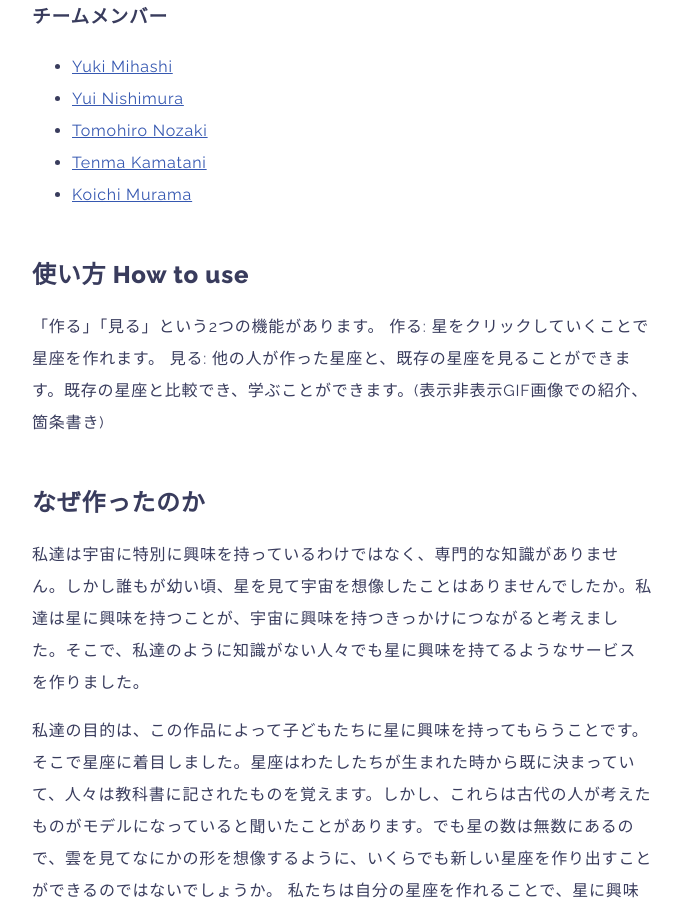
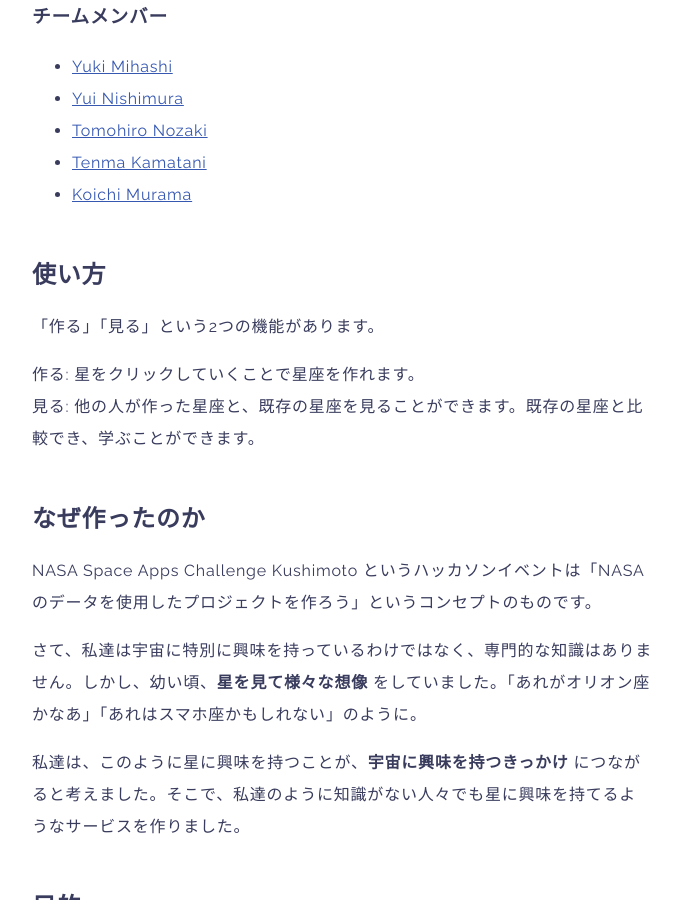
Before and after one commit to madoreenu/yuki384.github.io, a Jekyll site: the page built from _posts/works/2019-11-04-constellator.md, in a window 1280 px wide and 900 px high, scrolled down 1303 px. Shown: the whole window, without its empty margins (298-980 px from the left). Built offline with Jekyll 4.4.1, drawn with Linux system fonts in a browser that asks for light colours; nearby versions of some CDN libraries; some web fonts are replaced; some of the changed text lies outside the part shown.

Commit message:
コンステレーター記事編集

```diff
--- a/_posts/works/2019-11-04-constellator.md
+++ b/_posts/works/2019-11-04-constellator.md
@@ -27,24 +27,35 @@
 - [Tenma Kamatani](https://github.com/tenmakamatani)
 - [Koichi Murama](https://twitter.com/koichi72love)
 
-## 使い方 How to use
+## 使い方
 「作る」「見る」という2つの機能があります。
+
 作る: 星をクリックしていくことで星座を作れます。
-見る: 他の人が作った星座と、既存の星座を見ることができます。既存の星座と比較でき、学ぶことができます。(表示非表示GIF画像での紹介、箇条書き)
+見る: 他の人が作った星座と、既存の星座を見ることができます。既存の星座と比較でき、学ぶことができます。
 
 ## なぜ作ったのか
-私達は宇宙に特別に興味を持っているわけではなく、専門的な知識がありません。しかし誰もが幼い頃、星を見て宇宙を想像したことはありませんでしたか。私達は星に興味を持つことが、宇宙に興味を持つきっかけにつながると考えました。そこで、私達のように知識がない人々でも星に興味を持てるようなサービスを作りました。
+NASA Space Apps Challenge Kushimoto というハッカソンイベントは「NASAのデータを使用したプロジェクトを作ろう」というコンセプトのものです。
 
-私達の目的は、この作品によって子どもたちに星に興味を持ってもらうことです。そこで星座に着目しました。星座はわたしたちが生まれた時から既に決まっていて、人々は教科書に記されたものを覚えます。しかし、これらは古代の人が考えたものがモデルになっていると聞いたことがあります。でも星の数は無数にあるので、雲を見てなにかの形を想像するように、いくらでも新しい星座を作り出すことができるのではないでしょうか。
-私たちは自分の星座を作れることで、星に興味をもってもらえるきっかけになると考えました。また自分で考えた星座を見つける楽しさから宇宙にも興味を持ってもらえるのではないかと考えました。
-さらに作った星座を誰でも閲覧できることで、刺激になり、より使ってもらえるのではないかと考えました。
+さて、私達は宇宙に特別に興味を持っているわけではなく、専門的な知識はありません。しかし、幼い頃、**星を見て様々な想像** をしていました。「あれがオリオン座かなあ」「あれはスマホ座かもしれない」のように。
 
-類似のものでは他の人が作ったものを見ることができないので、この作品を作ろうと決めました。実際、ハッカソンの参加者に使ってもらったところ、面白い成り立ちの星座や駄洒落が含まれた星座を見ることができました。
+私達は、このように星に興味を持つことが、**宇宙に興味を持つきっかけ** につながると考えました。そこで、私達のように知識がない人々でも星に興味を持てるようなサービスを作りました。
 
-## 技術的な話
+## 目的
+目的は、子どもたちに星に興味を持ってもらうことです。そこで **星座に着目** しました。星の数は無数にあり、いくらでも新しい星座を作り出せるのではないでしょうか。
+
+私たちは **自分の星座を作れる** ことで、星に興味をもつきっかけになると考えました。
+
+さらに作った星座を **誰でも閲覧できる** ことで、刺激になり、より使ってもらえるのではないかと考えました。類似のものでは他の人が作ったものを見ることができないので、この作品を作ろうと決めました。
+
+## 実際に使ってもらって
+ハッカソンの参加者に使ってもらったところ、面白い成り立ちの星座や駄洒落が含まれた星座を見ることができました。
+
+「既存の星座と重ねて表示できたらどうだろう？」という意見をいただいたので、参考にし実装しました。
+
+## 少し技術的な話
 NASAの提供している星の画像を使用しています。
-マウスがクリックされた時にクリックされた場所付近の色を取得し、一定値以上の明るさのピクセルがあれば星と判定し、座標を保存します。
-保存された座標をもとに描画し、投稿された時点で座標の情報をサーバに保存します。
+
+マウスがクリックされた時にクリックされた場所付近の色を取得し、一定値以上の明るさのピクセルがあれば星と判定し、座標を保存します。保存された座標をもとに描画し、投稿された時点で座標の情報をサーバに保存します。
 
 ## 今後の展望
 - つないだ星の情報を表示する
@@ -52,5 +63,11 @@
 - AR表示
 - SNS投稿
 
+## 感想
+チーム開発には慣れていなかったのですが、それぞれの得意分野を活かしながら作品を作り上げることができ楽しかったです。最高賞であるグローバル賞をいただくことができ、嬉しいです。
+
 ## 発表資料
 <script async class="speakerdeck-embed" data-id="5a93f67476cc406fb2e08d1008480221" data-ratio="1.33333333333333" src="//speakerdeck.com/assets/embed.js"></script>
+
+## 関連するURL
+[N高生を含むチーム「NASA Space Apps Challenge Kushimoto」で優勝](https://nnn.ed.jp/news/blog/archives/8941.html)
```
Also changed, not shown: other parts of _posts/works/2019-11-04-constellator.md (+2 -2 lines).
